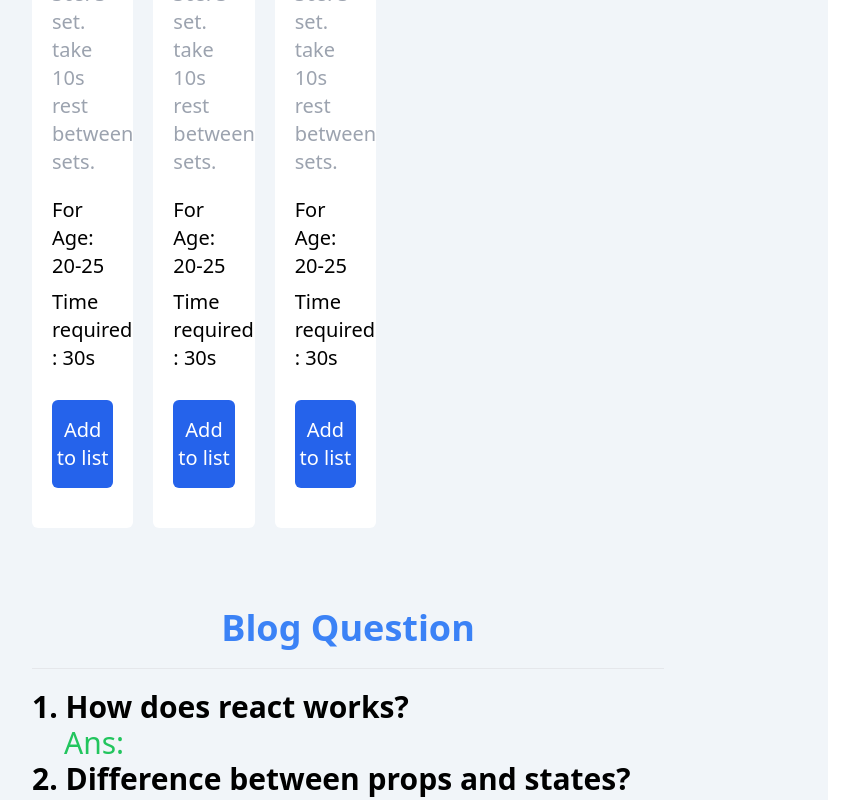
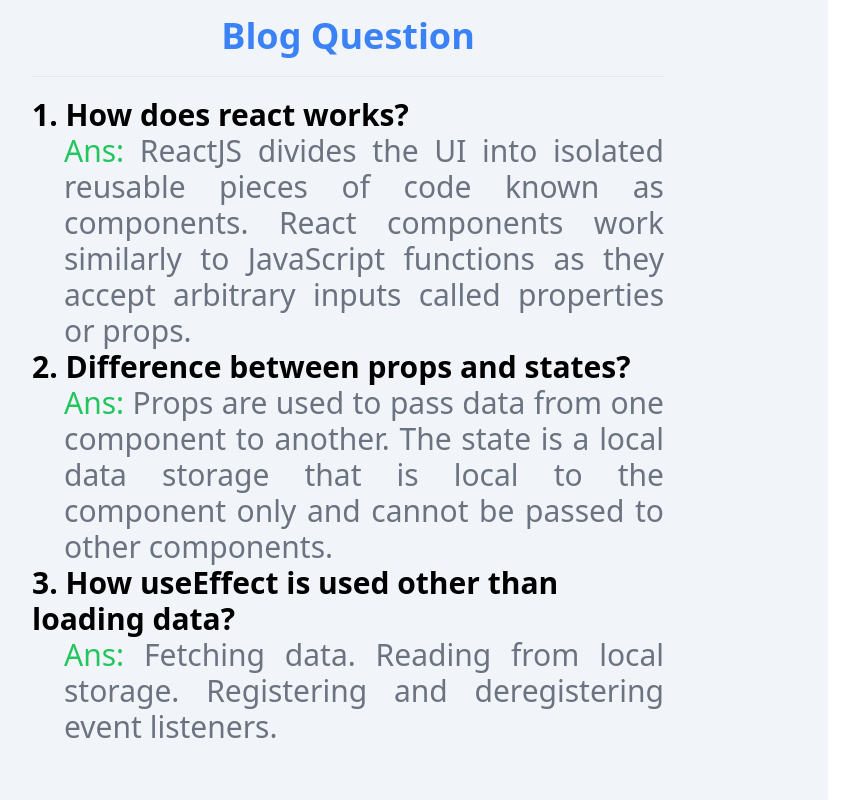
Before and after one commit to shuvo0007/ultra-active-club, a React (Create React App) app: page / in a window 1280 px wide. Shown: the part 1740-2540 px from the top of the page, without its empty margins (132-991 px from the left). Built offline with nearby package versions, Linux system fonts and the light colour scheme.

Commit message:
blog answer complete

```diff
--- a/src/components/blog/blog.js
+++ b/src/components/blog/blog.js
@@ -7,13 +7,13 @@
       <hr />
       <ol className="text-left mt-5">
         <li className="font-bold">1. How does react works?
-          <p className="pl-8 font-normal text-gray-500 text-justify"><span className="text-green-500">Ans:</span> </p>
+          <p className="pl-8 font-normal text-gray-500 text-justify"><span className="text-green-500">Ans:</span> ReactJS divides the UI into isolated reusable pieces of code known as components. React components work similarly to JavaScript functions as they accept arbitrary inputs called properties or props.</p>
         </li>
         <li className="font-bold">2. Difference between props and states?
-          <p className="pl-8 font-normal text-gray-500 text-justify"><span className="text-green-500">Ans:</span> </p>
+          <p className="pl-8 font-normal text-gray-500 text-justify"><span className="text-green-500">Ans:</span> Props are used to pass data from one component to another. The state is a local data storage that is local to the component only and cannot be passed to other components.</p>
         </li>
         <li className="font-bold">3. How useEffect is used other than loading data?
-          <p className="pl-8 font-normal text-gray-500 text-justify"><span className="text-green-500">Ans:</span> </p>
+          <p className="pl-8 font-normal text-gray-500 text-justify"><span className="text-green-500">Ans:</span> Fetching data. Reading from local storage. Registering and deregistering event listeners.</p>
         </li>
       </ol>
     </div>
--- a/src/components/selection-cards/Cards.js
+++ b/src/components/selection-cards/Cards.js
@@ -9,7 +9,7 @@
       .then((data) => setCards(data));
   }, []);
   return (
-    <div className="sm:grid sm:grid-cols-3 sm:gap-5 sm:p-5 w-96 pl-10 pt-5">
+    <div className="sm:grid sm:grid-cols-3 sm:gap-5 sm:p-5 w-96 sm:w-full pl-10 pt-5">
       {cards.map((card) => (
         <Card
           key={card.index}
```
